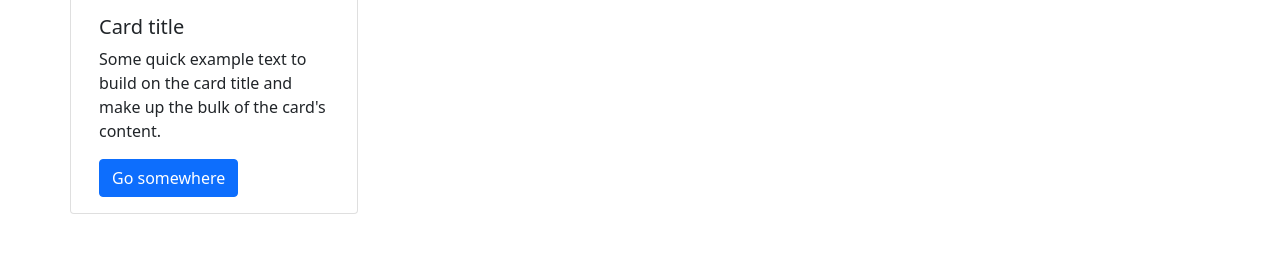
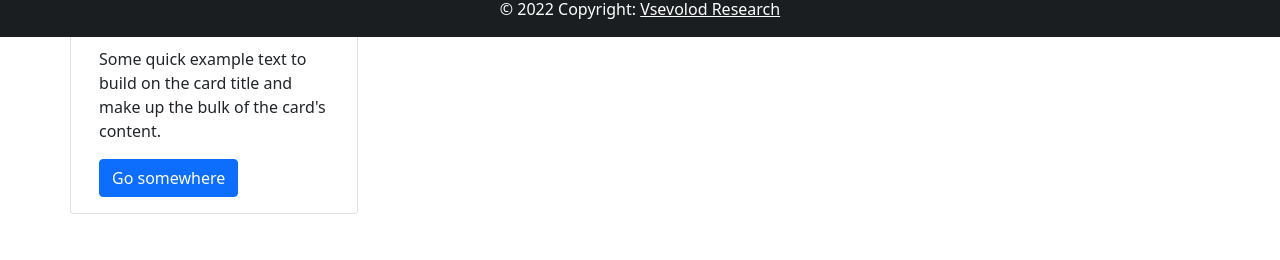
Before and after one commit to 5oyageR/portfolio, a PHP site: page /index.php in a window 1280 px wide. Shown: the part 763-1023 px from the top of the page. Run offline with PHP 8.4, Linux system fonts and the light colour scheme; some libraries are stand-ins or nearby versions.

Commit message:
added a footer fixed to the bottom

```diff
--- a/template/footer.php
+++ b/template/footer.php
@@ -1,3 +1,12 @@
 <link href="https://cdn.jsdelivr.net/npm/bootstrap@5.1.3/dist/css/bootstrap.min.css" rel="stylesheet" integrity="sha384-1BmE4kWBq78iYhFldvKuhfTAU6auU8tT94WrHftjDbrCEXSU1oBoqyl2QvZ6jIW3" crossorigin="anonymous">
+<link rel="stylesheet" href="style.css">
+<footer id="footer" class="bg-dark text-center text-white fixed-bottom">
+
+    <div class="text-center p-3" style="background-color: rgba(0, 0, 0, 0.2);">
+        © 2022 Copyright:
+        <a class="text-white" href="https://github.com/5oyageR/portfolio.git">Vsevolod Research</a>
+    </div>
+</footer>
 </body>
+
 </html>
--- a/template/header.php
+++ b/template/header.php
@@ -1,12 +1,14 @@
 <!doctype html>
 <html lang="en">
+
 <head>
   <meta charset="utf-8">
   <meta name="viewport" content="width=device-width, initial-scale=1">
   <link href="https://cdn.jsdelivr.net/npm/bootstrap@5.1.3/dist/css/bootstrap.min.css" rel="stylesheet" integrity="sha384-1BmE4kWBq78iYhFldvKuhfTAU6auU8tT94WrHftjDbrCEXSU1oBoqyl2QvZ6jIW3" crossorigin="anonymous">
-    <link rel="stylesheet" href="style.css">
+  <!-- <link rel="stylesheet" href="style.css"> -->
   <title>MyPortfolio</title>
 </head>
+
 <body>
   <nav class="navbar navbar-expand-lg navbar-dark bg-primary">
     <div class="container-fluid">
```
Also changed, not shown: style.css (deleted), template/style.css (added). Lines whose indentation alone changed are shown as unchanged.
